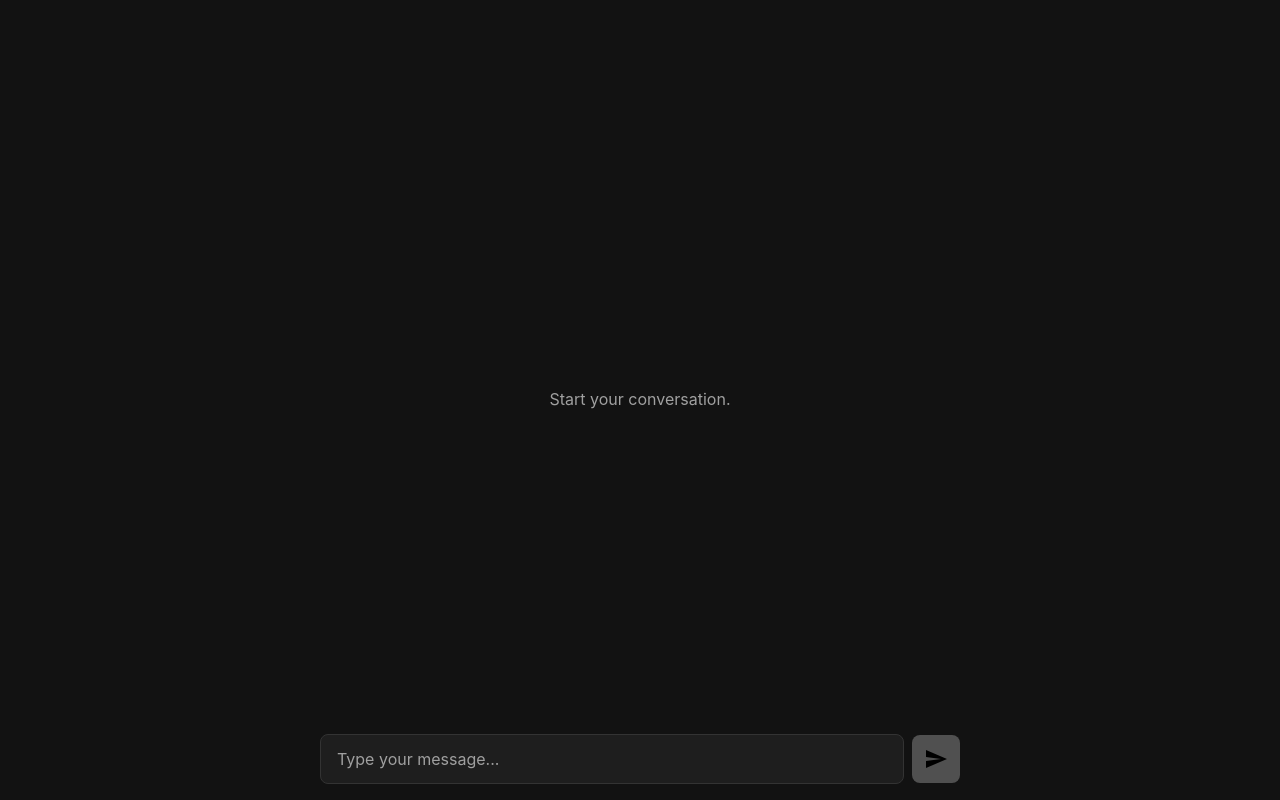
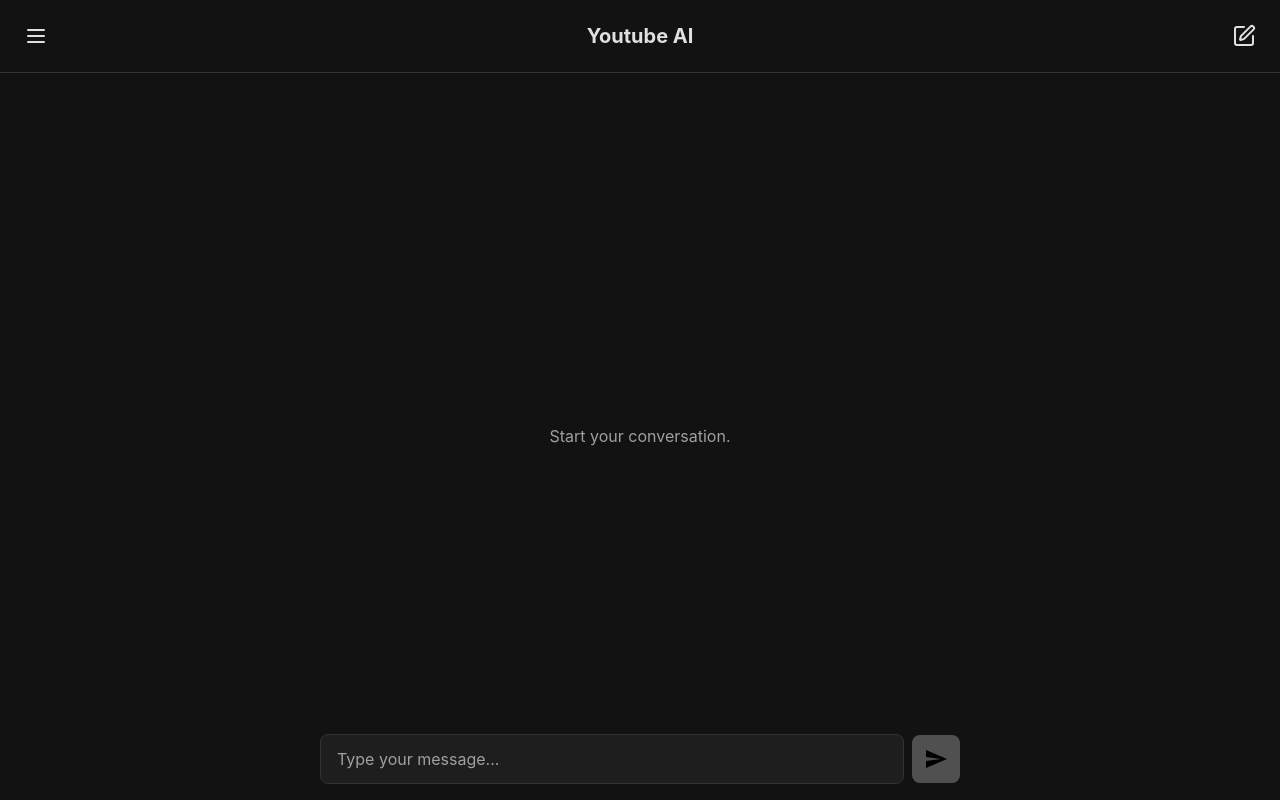
Before and after one commit to Ptopic/youtube-rag-app, a Next.js app in the folder frontend/: page / in a window 1280 px wide. Built offline with nearby package versions, Linux system fonts and the light colour scheme; no server answers.

Commit message:
Added navbar

```diff
--- a/frontend/src/features/home/HomePage.tsx
+++ b/frontend/src/features/home/HomePage.tsx
@@ -2,7 +2,7 @@
 
 import { useStreamingChat } from '@api/agent/hooks/useStreamingChat';
 import MarkdownWithCode from '@components/markdownWithCode/MarkdownWithCode';
-import { ArrowDownIcon } from '@shared/svgs';
+import { ArrowDownIcon, HamburgerIcon, NewChatIcon } from '@shared/svgs';
 import { useEffect, useRef, useState } from 'react';
 import { twMerge } from 'tailwind-merge';
 
@@ -229,12 +229,26 @@ const HomePage = () => {
    };
 
    return (
-      <div
-         ref={scrollContainerRef}
-         className='flex h-[100dvh] flex-col overflow-y-scroll'
-      >
-         <div className='mx-auto flex h-full w-full flex-col px-4 py-4 lg:w-[50%]'>
-            <div className='flex flex-1 flex-col gap-4 py-4'>
+      <div className='flex h-[100dvh] flex-col'>
+         <nav className='flex items-center justify-between border-b border-border bg-background p-2'>
+            <div className='flex w-full items-center justify-between gap-2'>
+               <button className='flex cursor-pointer items-center justify-center p-4'>
+                  <HamburgerIcon className='h-6 w-6' />
+               </button>
+               <p className='text-xl font-bold'>Youtube AI</p>
+               <button
+                  className='flex cursor-pointer items-center justify-center p-4'
+                  onClick={resetChat}
+               >
+                  <NewChatIcon className='h-6 w-6' />
+               </button>
+            </div>
+         </nav>
+         <div
+            className='flex h-full w-full flex-col overflow-y-scroll px-4 py-4'
+            ref={scrollContainerRef}
+         >
+            <div className='mx-auto flex w-full flex-1 flex-col gap-4 py-4 lg:w-[50%]'>
                {messages.length === 0 ? (
                   <div className='flex h-full flex-col items-center justify-center p-8 text-center text-text-secondary'>
                      <p>Start your conversation.</p>
@@ -258,7 +272,7 @@ const HomePage = () => {
                                  ? 'max-w-[75%] self-end bg-user-message'
                                  : 'max-w-[100%] self-start !px-0 !pb-16 !pt-0',
                               index === messages.length - 1 &&
-                                 'min-h-[calc(100dvh-100px)]'
+                                 'min-h-[calc(100dvh-190px)]'
                            )}
                         >
                            <div className='min-w-0 text-text'>
--- a/frontend/src/shared/svgs/index.tsx
+++ b/frontend/src/shared/svgs/index.tsx
@@ -2,3 +2,5 @@
 
 // export { default as SvgIcon } from '@assets/icons/svg.svg';
 export { default as ArrowDownIcon } from '@assets/icons/ArrowDown.svg';
+export { default as HamburgerIcon } from '@assets/icons/Hamburger.svg';
+export { default as NewChatIcon } from '@assets/icons/NewChat.svg';
```
Also changed, not shown: frontend/src/assets/icons/Hamburger.svg (added), frontend/src/assets/icons/NewChat.svg (added).
